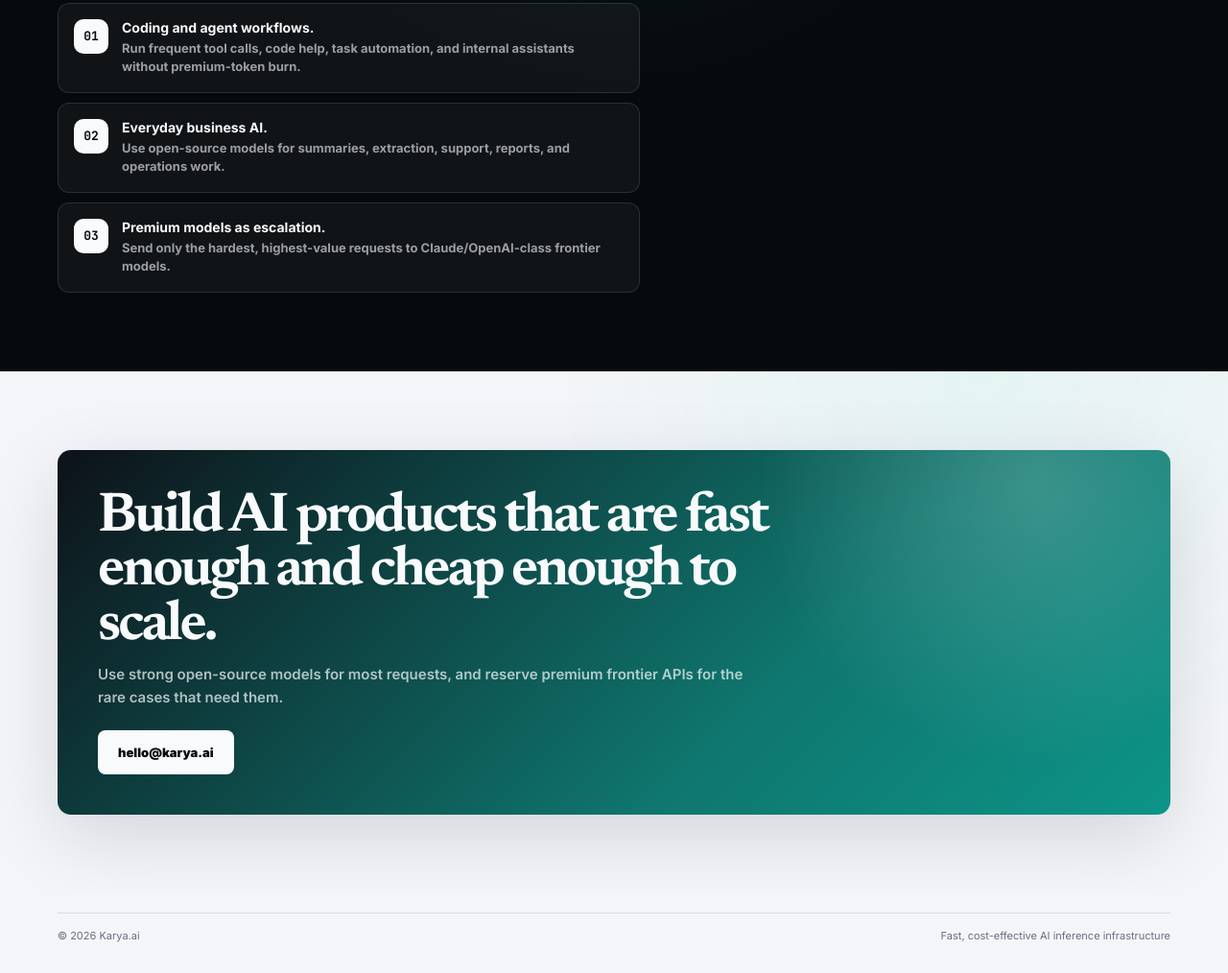
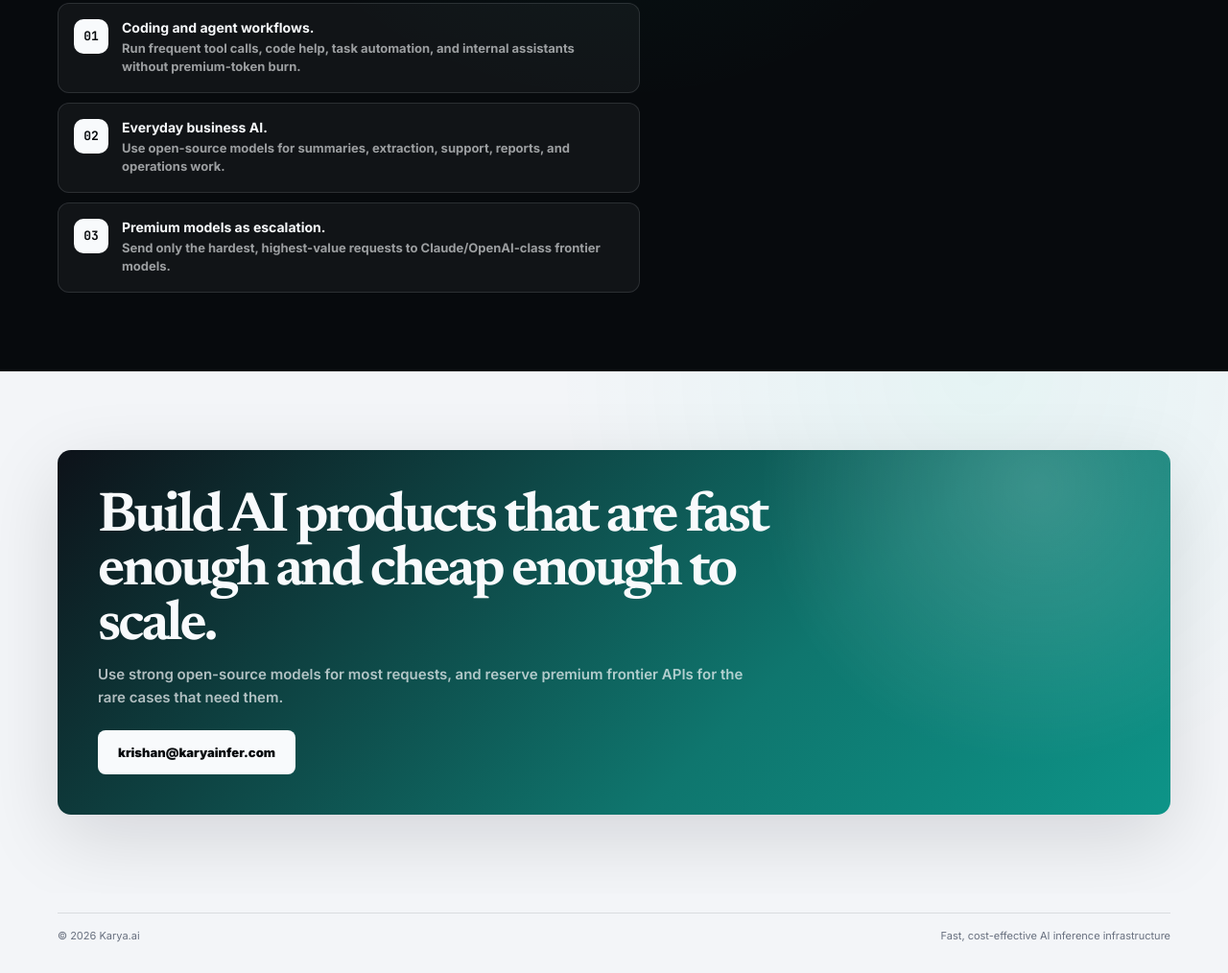
Before and after one commit to krishanbansal000-cmyk/InferAI, a website: page public/index.html in a window 1280 px wide. Shown: the part 3068-4082 px from the top of the page at 96% size. Drawn offline with Linux system fonts and the light colour scheme.

Commit message:
Update primary contact email

```diff
--- a/public/index.html
+++ b/public/index.html
@@ -835,7 +835,7 @@
               <p class="hero-copy">Karya optimizes open-source AI models for <strong class="text-teal">Indian GPU infrastructure</strong>, delivering 2-3x faster inference at <strong class="text-green">10-20x lower cost</strong> while keeping enterprise data in <strong class="text-saffron">India</strong>.</p>
               <div class="hero-actions">
                 <a class="btn btn-primary" href="/chat">Try Karya</a>
-                <a class="btn" href="mailto:hello@karya.ai">Talk to us</a>
+                <a class="btn" href="mailto:krishan@karyainfer.com">Talk to us</a>
               </div>
             </div>
 
@@ -991,7 +991,7 @@
             <div class="statement">
               <h2>Build AI products that are fast enough and cheap enough to scale.</h2>
               <p>Use strong open-source models for most requests, and reserve premium frontier APIs for the rare cases that need them.</p>
-              <a class="btn" href="mailto:hello@karya.ai">hello@karya.ai</a>
+              <a class="btn" href="mailto:krishan@karyainfer.com">krishan@karyainfer.com</a>
             </div>
           </div>
         </section>
```
